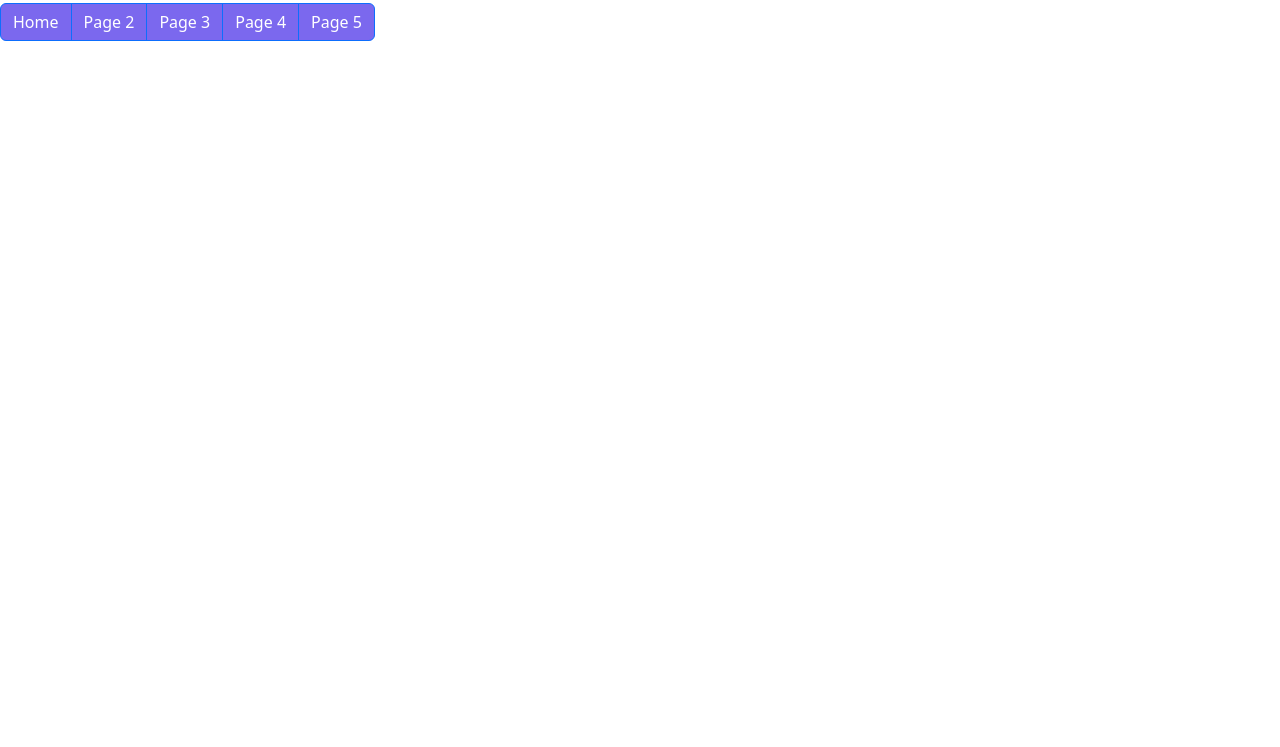
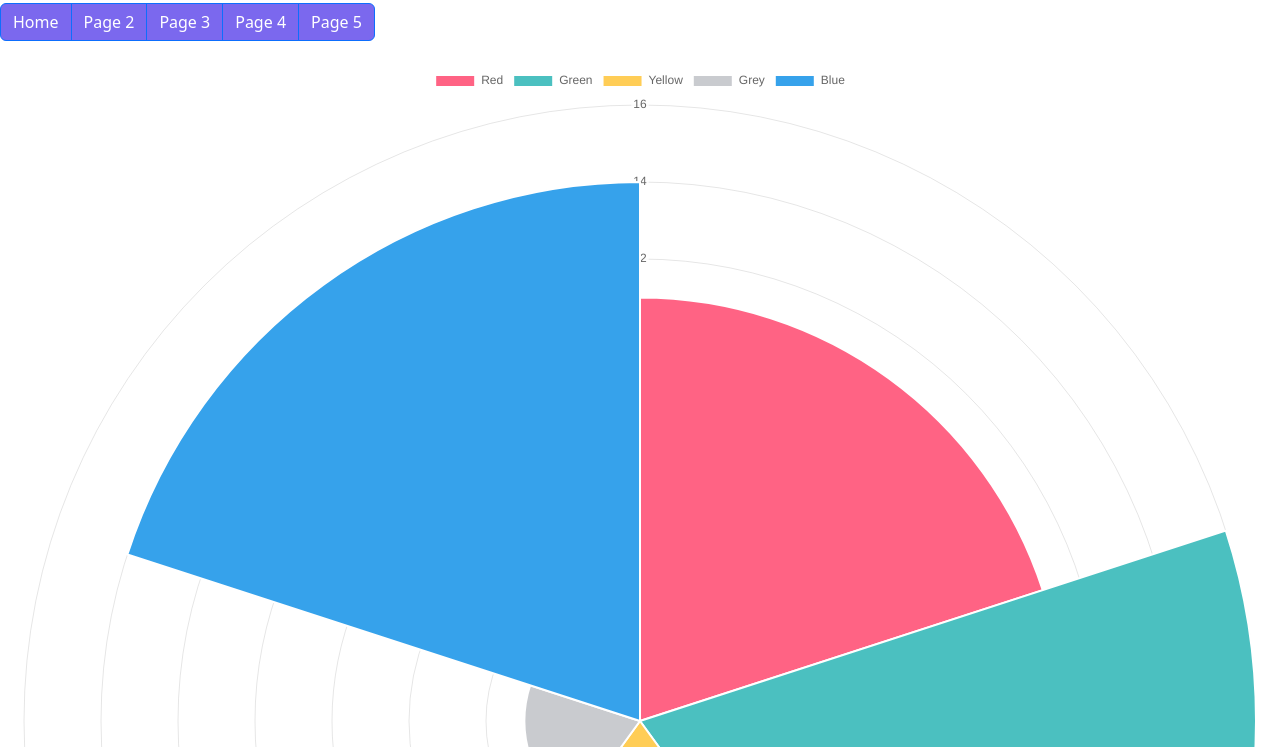
Before and after one commit to mishadenny/mis4013hw5, a plain HTML site: page page2.html in a window 1280 px wide. Shown: the part 53-800 px from the top of the page. Drawn offline with nearby package versions, Linux system fonts and the light colour scheme.

Commit message:
Update page2.html

```diff
--- a/page2.html
+++ b/page2.html
@@ -16,19 +16,16 @@
       <a href="page5.html" class="btn btn-primary" style="background-color: #7B68EE">Page 5</a>
     </div>
     <br><br>
-    <script src="https://cdn.jsdelivr.net/npm/bootstrap@5.3.3/dist/js/bootstrap.bundle.min.js" integrity="sha384-YvpcrYf0tY3lHB60NNkmXc5s9fDVZLESaAA55NDzOxhy9GkcIdslK1eN7N6jIeHz" crossorigin="anonymous"></script>
+
     <div>
       <canvas id="myChart"></canvas>
     </div>
 
+    <script src="https://cdn.jsdelivr.net/npm/bootstrap@5.3.3/dist/js/bootstrap.bundle.min.js" integrity="sha384-YvpcrYf0tY3lHB60NNkmXc5s9fDVZLESaAA55NDzOxhy9GkcIdslK1eN7N6jIeHz" crossorigin="anonymous"></script>
     <script src="https://cdn.jsdelivr.net/npm/chart.js"></script>
 
     <script>
-  const config = {
-  type: 'polarArea',
-  data: data,
-  options: {}
-};
+      // Define the data object first
       const data = {
         labels: [
           'Red',
@@ -49,6 +46,19 @@ const data = {
           ]
         }]
       };
+
+      // Create the chart with the config
+      const config = {
+        type: 'polarArea',
+        data: data,
+        options: {}
+      };
+
+      // Render the chart
+      const myChart = new Chart(
+        document.getElementById('myChart'),
+        config
+      );
     </script>
 
   </body>
```
Lines whose indentation alone changed are shown as unchanged.
